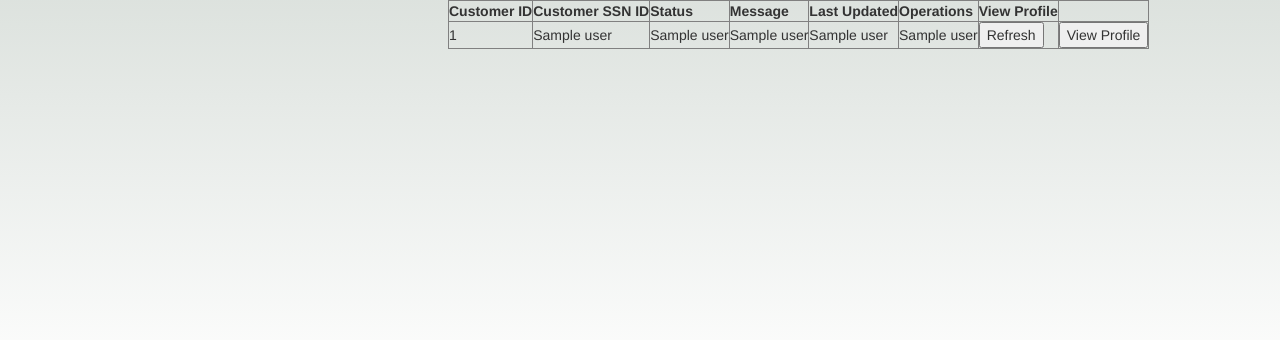
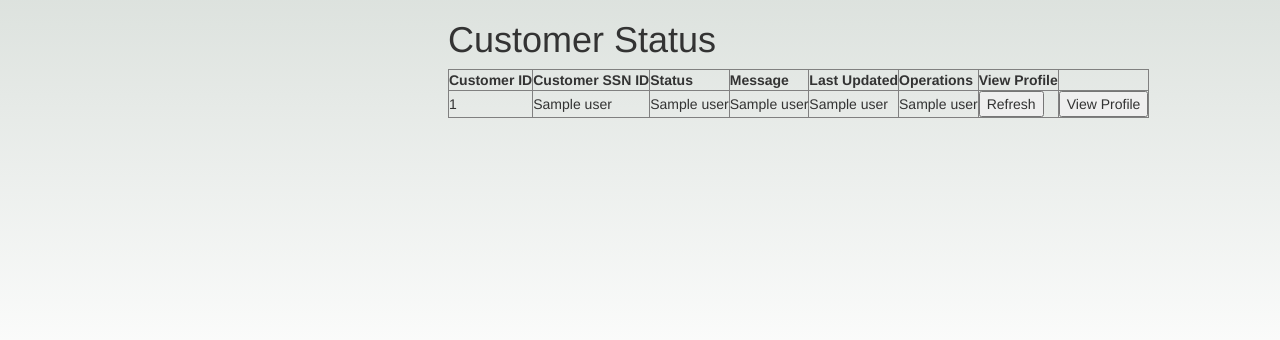
Before and after one commit to varshithrajbasa/RetailBanking, a Flask app: template templates/customer_status.html in a window 1280 px wide. Shown: the part 90-430 px from the top of the page. Run offline with Flask 2, Linux system fonts and the light colour scheme; the template is opened without the code that fills it: most values are stand-ins (such as "Sample title", 1, 10 or a date in 2020); some libraries are stand-ins or nearby versions.

Commit message:
added heading

```diff
--- a/templates/customer_status.html
+++ b/templates/customer_status.html
@@ -1,4 +1,5 @@
 {% extends "layout.html" %} {% block content %}
+<h1>Customer Status</h1>
 <table border=1>
     <tr>
         <th style="text-align:left">Customer ID</th>
```
